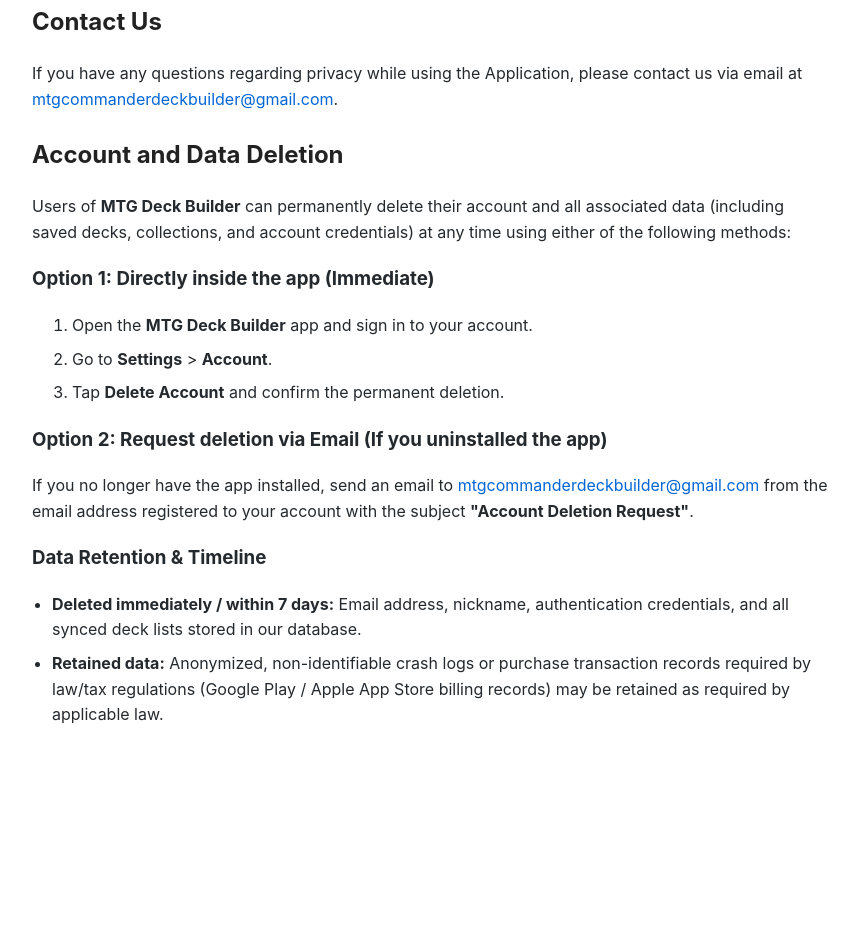
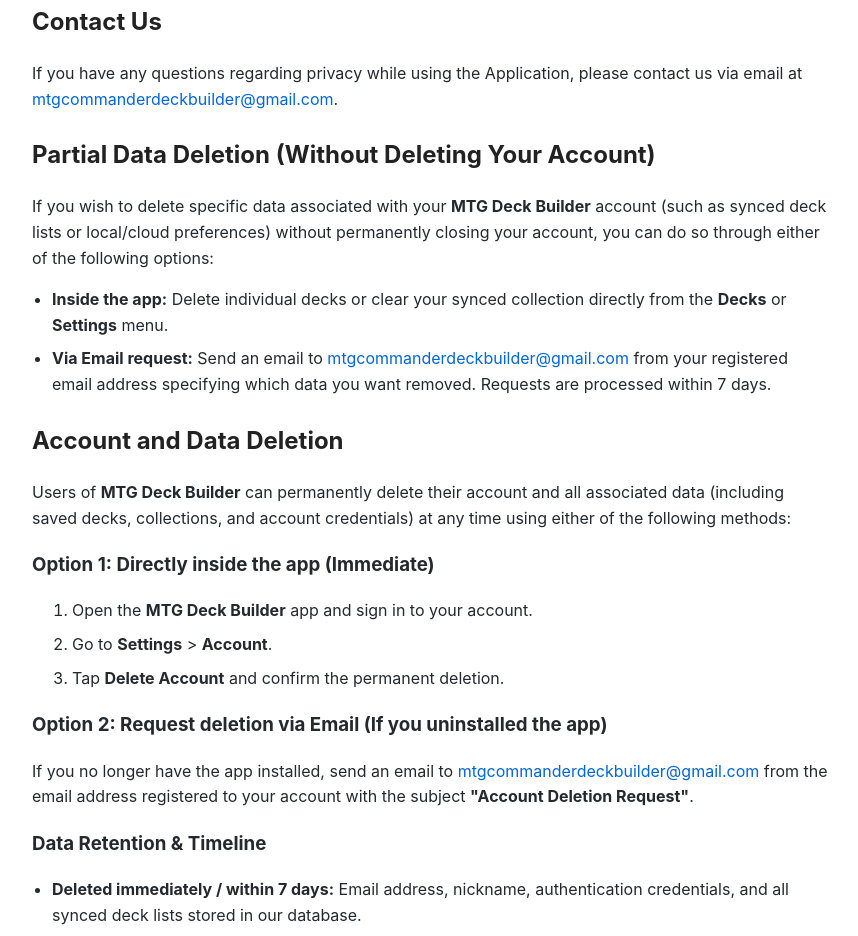
Before and after one commit to marichylaje/privacy-policy, a plain HTML site: page index.html in a window 1280 px wide. Shown: the part 2630-3566 px from the top of the page, without its empty margins (208-1066 px from the left). Before the commit the page ends 3414 px from the top, so only its background shows below. Drawn offline with Linux system fonts and the light colour scheme.

Commit message:
Add partial data deletion information to index.html
Added section for partial data deletion options in the contact page.

```diff
--- a/index.html
+++ b/index.html
@@ -85,6 +85,17 @@
   <h2>Contact Us</h2>
   <p>If you have any questions regarding privacy while using the Application, please contact us via email at <a href="mailto:mtgcommanderdeckbuilder@gmail.com">mtgcommanderdeckbuilder@gmail.com</a>.</p>
 
+  <section id="data-deletion">
+    <h2>Partial Data Deletion (Without Deleting Your Account)</h2>
+    <p>
+      If you wish to delete specific data associated with your <strong>MTG Deck Builder</strong> account (such as synced deck lists or local/cloud preferences) without permanently closing your account, you can do so through either of the following options:
+    </p>
+    <ul>
+      <li><strong>Inside the app:</strong> Delete individual decks or clear your synced collection directly from the <strong>Decks</strong> or <strong>Settings</strong> menu.</li>
+      <li><strong>Via Email request:</strong> Send an email to <a href="mailto:mtgcommanderdeckbuilder@gmail.com?subject=Data%20Deletion%20Request">mtgcommanderdeckbuilder@gmail.com</a> from your registered email address specifying which data you want removed. Requests are processed within 7 days.</li>
+    </ul>
+  </section>
+
   <section id="account-deletion">
     <h2>Account and Data Deletion</h2>
     <p>
```
